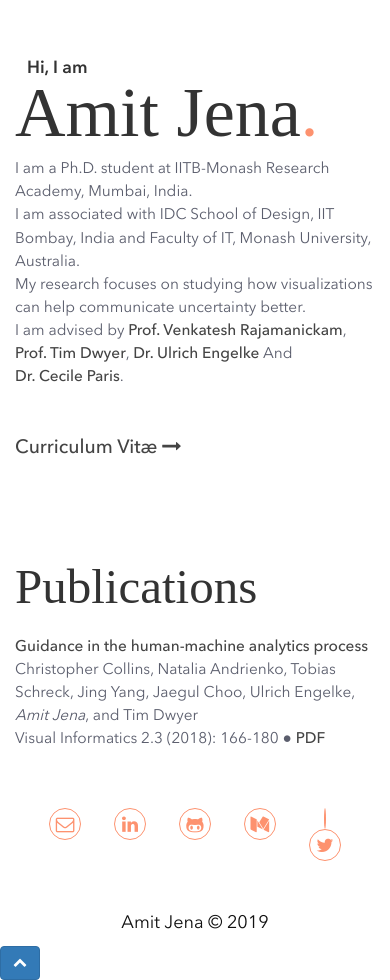
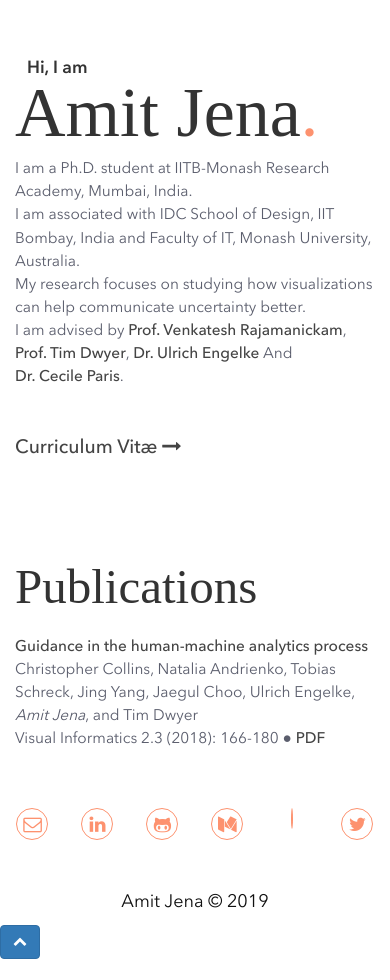
Before and after one commit to amitjenaiitbm/amitjenaiitbm.github.io, a plain HTML site: page index.html in a window 390 px wide. Shown: the part 102-1082 px from the top of the page. After the commit the page ends 1061 px from the top, so only its background shows below. Drawn offline with nearby package versions, Linux system fonts and the light colour scheme; some icons are missing; a web font is replaced by a local one.

Commit message:
Update index.html

```diff
--- a/index.html
+++ b/index.html
@@ -87,7 +87,7 @@
             <div class="row">
                 <div class="col-lg-12">
                     <div class="row margin-top-md margin-btm-md text-center">
-                        <div class="col-sm-1 col-sm-offset-3 col-xs-2 col-xs-offset-1">
+                        <div class="col-sm-1 col-sm-offset-3 col-xs-2">
                             <a class="social-icons email-icon" href="mailto:amit.jena@monash.edu" data-clipboard-text="abhsarma@umich.edu"><i class="fa fa-envelope-o fa-lg tiny circle"></i></a>
                         </div>
                         <div class="col-sm-1 col-xs-2">
```
